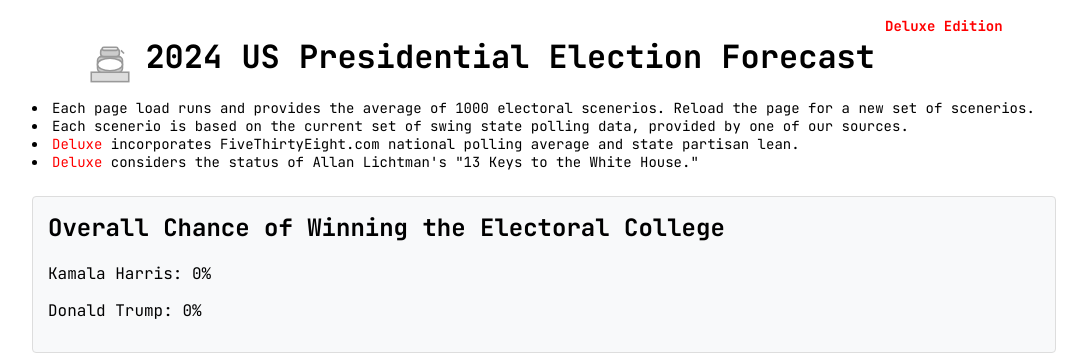
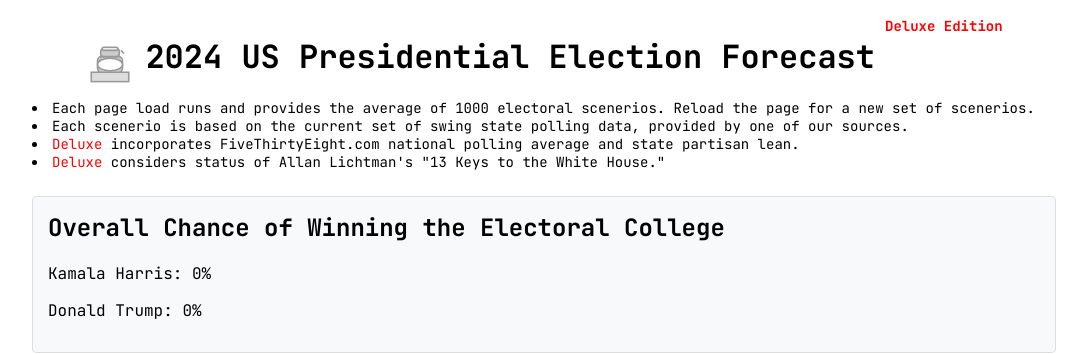
Before and after one commit to derfbwh/derfbwh.github.io, a Jekyll site: the page forecast/index-deluxe.html, which Jekyll copies as it is, in a window 1280 px wide and 900 px high. Shown: the top 354 px of the window, without its empty margins (96-1183 px from the left). Built offline with Jekyll 4.4.1, drawn with Linux system fonts in a browser that asks for light colours; nearby versions of some CDN libraries; some web fonts are replaced; comment, search, counter and statistics services are not loaded; some of the changed text lies outside the part shown.

Commit message:
Update index-deluxe.html

```diff
--- a/forecast/index-deluxe.html
+++ b/forecast/index-deluxe.html
@@ -109,7 +109,7 @@
                 <ellipse cx="32" cy="30" rx="16" ry="8" fill="#fff" stroke="#999" stroke-width="2"/>
             </svg>
             2024 US Presidential Election Forecast<br><div class="tagline" style="color:red;">Deluxe Edition</div>
-        </h1><br><div class="tagline"><li>Each page load runs and provides the average of 1000 electoral scenerios. Reload the page for a new set of scenerios.</li><li>Each scenerio is based on the current set of swing state polling data, provided by one of our sources.</li><li><span style="color:red;">Deluxe</span> incorporates FiveThirtyEight.com national polling average and state partisan lean.</li><li><span style="color:red;">Deluxe</span> considers the status of Allan Lichtman's "13 Keys to the White House."</div>
+        </h1><br><div class="tagline"><li>Each page load runs and provides the average of 1000 electoral scenerios. Reload the page for a new set of scenerios.</li><li>Each scenerio is based on the current set of swing state polling data, provided by one of our sources.</li><li><span style="color:red;">Deluxe</span> incorporates FiveThirtyEight.com national polling average and state partisan lean.</li><li><span style="color:red;">Deluxe</span> considers status of Allan Lichtman's "13 Keys to the White House."</div>
 
 
         <div class="results-container">
@@ -157,7 +157,7 @@
             <!-- Rows will be dynamically populated -->
         </tbody>
     </table>
-<!--            <button class="collapsible" onclick="toggleTable()" style="margin-top:30px;">Toggle Simulation Results</button>
+            <button class="collapsible" onclick="toggleTable()" style="margin-top:30px;">Toggle Simulation Results</button>
     <table id="simulationResults">
         <thead>
             <tr>
@@ -178,6 +178,9 @@
         <i>Swing states last updated Mon Aug 19 at 12:48 PM.</i><br><br>
         Polling data sourced from FiveThirtyEight, <span style="color:green;">Nate Silver</span>, New York Times, and RealClearPolitics.<br>
         Created by <a href="https://mastodon.social/@BrianHough">Brian Hough</a> & ChatGPT</td></tr></table>
+
+
+        <svg id="usMap" viewBox="0 0 1000 600"></svg>
 
 
 <script>
```
Also changed, not shown: other parts of forecast/index-deluxe.html (+2 -2 lines).
